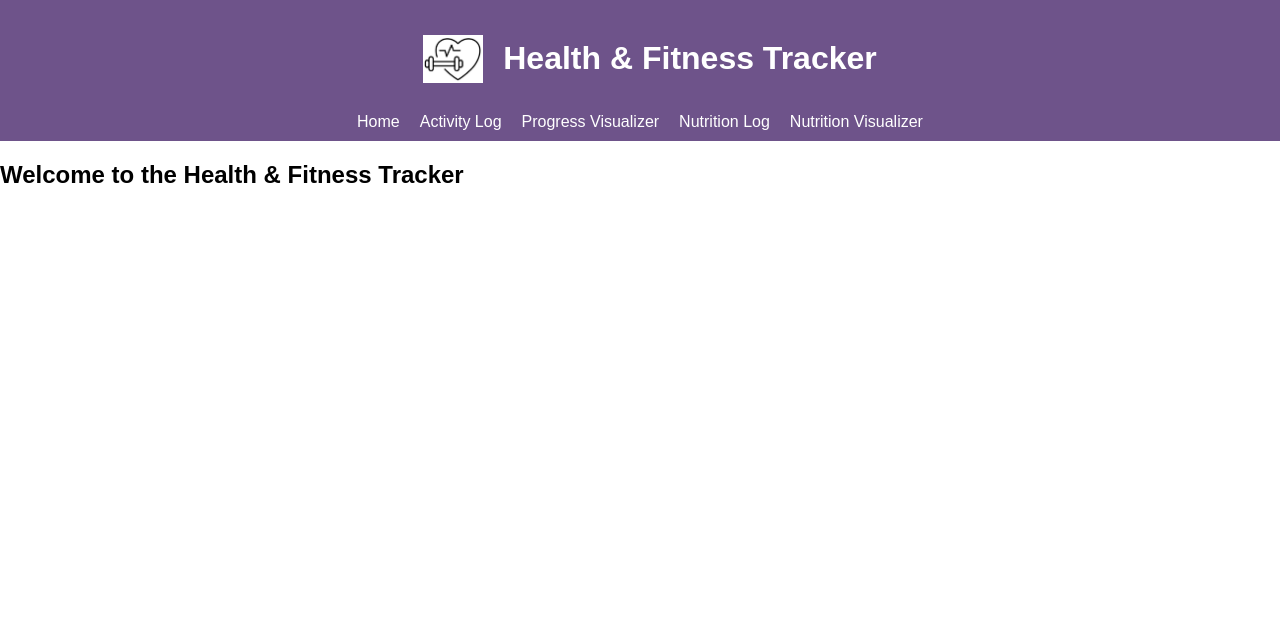
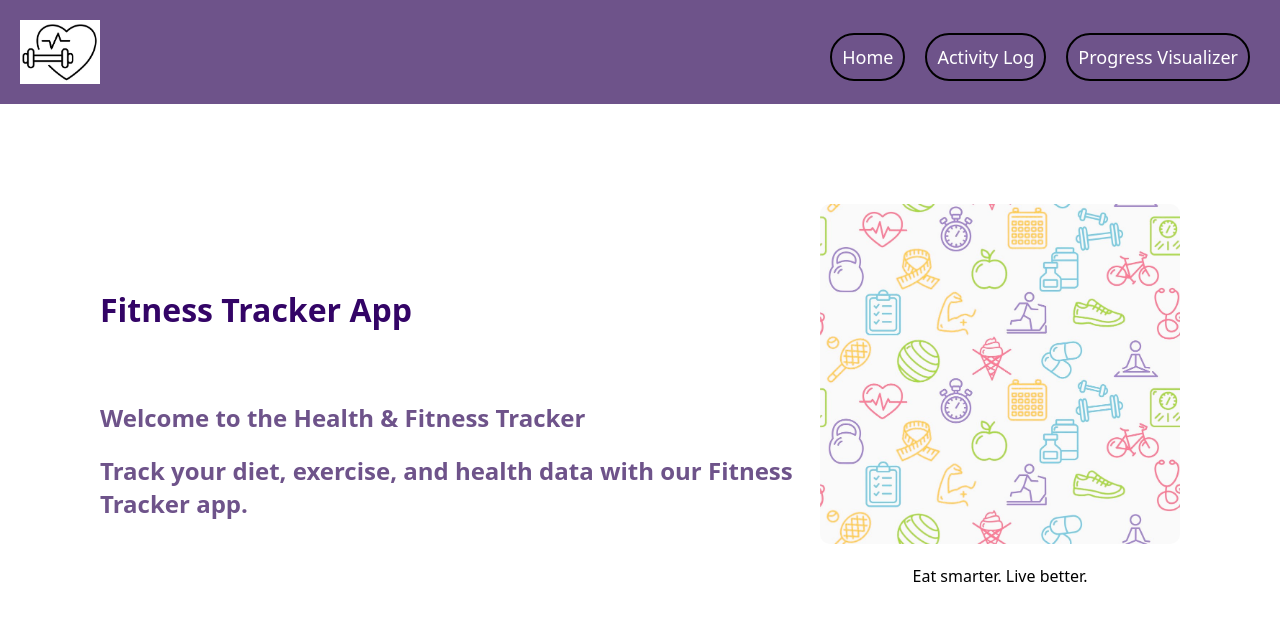
Before and after one commit to bayanwafa/Project2, a React (Create React App) app: page / in a window 1280 px wide. Shown: the top 620 px of the page. Built offline with nearby package versions, Linux system fonts and the light colour scheme.

Commit message:
change in header and home page

```diff
--- a/src/components/App.css
+++ b/src/components/App.css
@@ -1,5 +1,5 @@
 body {
-  font-family: 'Arial', sans-serif;
+  font-family:system-ui, -apple-system, BlinkMacSystemFont, 'Segoe UI', Roboto, Oxygen, Ubuntu, Cantarell, 'Open Sans', 'Helvetica Neue', sans-serif ;
   margin: 0;
   padding: 0;
 }
@@ -15,39 +15,72 @@ header {
   display: flex;
   align-items: center;
   justify-content: center;
-  margin: 5px;
+  margin: 10px;
 }
 
 .header-content img {
-  width: 60px;
+  width: 80px;
   height: auto;
-  margin: 20px;
+  margin-right: auto;
 }
 
-nav {
+.header-content nav {
   display: flex;
   justify-content: center;
   margin-top: 10px;
+  padding-left: 30px;
 }
 
-nav a {
+.header-content nav a {
   margin: 0 10px;
   color: white;
   text-decoration: none;
-  font-size: 16px;
+  font-size: 18px;
+  border: 2px solid black;
+  padding: 10px 10px;
+  border-radius: 25px;
 }
 
-nav a:hover {
+.header-content nav a:hover {
   text-decoration: underline;
+  color: #330466;
+  background-color: #d8cece;
 }
 
 .App {
   text-align: center;
 }
 
-.primitive-sentence {
-  margin: 140px;
-  color: chocolate;
+.homepage {
+  margin: 100px;
+  display: flex;
+  align-items: center;
+}
+
+.text-section {
+  flex: 2;
+}
+
+.text-section h1 {
+  margin-bottom: 70px;
+  color: #330466;
+}
+
+.text-section h2 {
+  color: #6e538a;
+}
+
+.image-section {
+  flex: 1;
+}
+
+.image-section img {
+  width: 100%;
+  border-radius: 10px;
+}
+
+.image-section p {
+  text-align: center;
 }
 
 .activity-list {
--- a/src/components/header.js
+++ b/src/components/header.js
@@ -7,15 +7,12 @@ function Header() {
         <header>
             <div className="header-content">
                 <img src={logo} alt="Logo" />
-                <h1>Health & Fitness Tracker</h1>
+                <nav>
+                    <Link to="/">Home</Link>
+                    <Link to="/activity">Activity Log</Link>
+                    <Link to="">Progress Visualizer</Link>
+                </nav>
             </div>
-            <nav>
-                <Link to="/">Home</Link>
-                <Link to="/activity">Activity Log</Link>
-                <Link to="">Progress Visualizer</Link>
-                <Link to="">Nutrition Log</Link>
-                <Link to="">Nutrition Visualizer</Link>
-            </nav>
         </header>
     );
 }
--- a/src/components/home.js
+++ b/src/components/home.js
@@ -1,11 +1,19 @@
 // Home.js
 import React from 'react';
+import Img from '../images/health.jpg';
 
 const Home = () => {
   return (
-    <div>
-      <h2>Welcome to the Health & Fitness Tracker</h2>
-
+    <div className="homepage">
+      <div className="text-section">
+        <h1>Fitness Tracker App</h1>
+        <h2>Welcome to the Health & Fitness Tracker</h2>
+        <h2>Track your diet, exercise, and health data with our Fitness Tracker app.</h2>
+      </div>
+      <div className="image-section">
+        <img src={Img} alt="image" />
+        <p>Eat smarter. Live better.</p>
+      </div>
     </div>
   );
 };
```
Also changed, not shown: src/components/App.js (line endings or trailing spaces), src/images/output-onlinepngtools.png (deleted).
